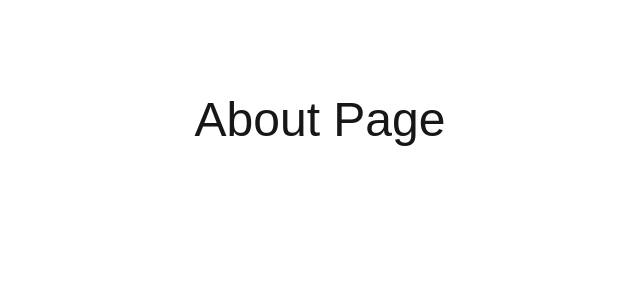
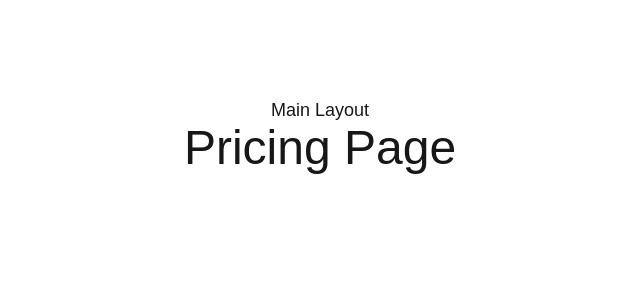
Before and after one commit to Darwin2560/learn-nextjs, a Next.js app: page /about in a window 1280 px wide. Shown: the top 300 px of the page, without its empty margins (320-960 px from the left). Built offline with nearby package versions, Linux system fonts and the light colour scheme.

Commit message:
feat: nested layout

```diff
--- /dev/null
+++ b/app/(pages)/about/page.tsx
@@ -0,0 +1,13 @@
+import type { Metadata } from "next"
+
+export const metadata: Metadata = {
+    title: 'About Page',
+    description: 'SEO Description',
+    keywords: ['Información', 'Darwin', 'About Page'],
+}
+
+export default function About() {
+    return (
+        <span className="text-5xl">Pricing Page</span>
+    )
+}
--- /dev/null
+++ b/app/(pages)/contact/page.tsx
@@ -0,0 +1,13 @@
+import type { Metadata } from "next"
+
+export const metadata: Metadata = {
+    title: 'Contact Page',
+    description: 'SEO Description',
+    keywords: ['Información', 'Darwin', 'Contact Page'],
+}
+
+export default function Contact() {
+    return (
+        <span className="text-5xl">Contact Page</span>
+    )
+}
--- /dev/null
+++ b/app/(pages)/layout.tsx
@@ -0,0 +1,12 @@
+export default function AboutLayout({
+    children,
+}: {
+    children: React.ReactNode;
+}) {
+    return (
+        <main className="flex flex-col items-center p-24">
+            <h1 className="text-lg">Main Layout</h1>
+            {children}
+        </main>
+    )
+}
--- /dev/null
+++ b/app/(pages)/pricing/page.tsx
@@ -0,0 +1,13 @@
+import type { Metadata } from "next"
+
+export const metadata: Metadata = {
+    title: 'Pricing Page',
+    description: 'SEO Description',
+    keywords: ['Información', 'Darwin', 'Pricing Page'],
+}
+
+export default function Pricing() {
+    return (
+        <span className="text-5xl">Pricing Page</span>
+    )
+}
--- a/app/about/page.tsx
+++ /dev/null
@@ -1,15 +0,0 @@
-import type { Metadata } from "next"
-
-export const metadata: Metadata = {
-    title: 'About Page',
-    description: 'SEO Description',
-    keywords: ['Información', 'Darwin', 'About Page'],
-}
-
-export default function About() {
-    return (
-        <main className="flex flex-col items-center p-24">
-            <span className="text-5xl">About Page</span>
-        </main>
-    )
-}
--- a/app/contact/page.tsx
+++ /dev/null
@@ -1,13 +0,0 @@
-import type { Metadata } from "next"
-
-export const metadata: Metadata = {
-    title: 'Contact Page',
-    description: 'SEO Description',
-    keywords: ['Información', 'Darwin', 'Contact Page'],
-}
-
-export default function Contact() {
-    return (
-        <span>Contact Page</span>
-    )
-}
--- a/app/pricing/page.tsx
+++ /dev/null
@@ -1,13 +0,0 @@
-import type { Metadata } from "next"
-
-export const metadata: Metadata = {
-    title: 'Pricing Page',
-    description: 'SEO Description',
-    keywords: ['Información', 'Darwin', 'Pricing Page'],
-}
-
-export default function Pricing() {
-    return (
-        <span>Pricing Page</span>
-    )
-}
```
